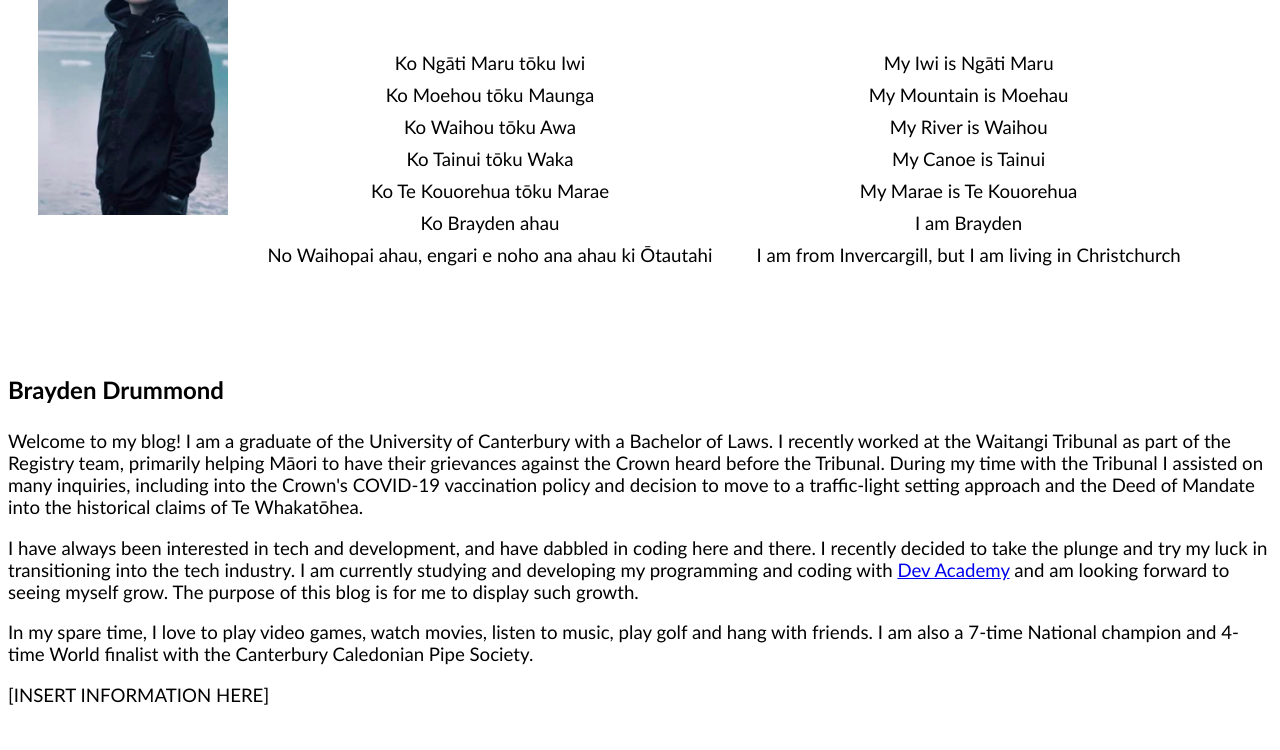
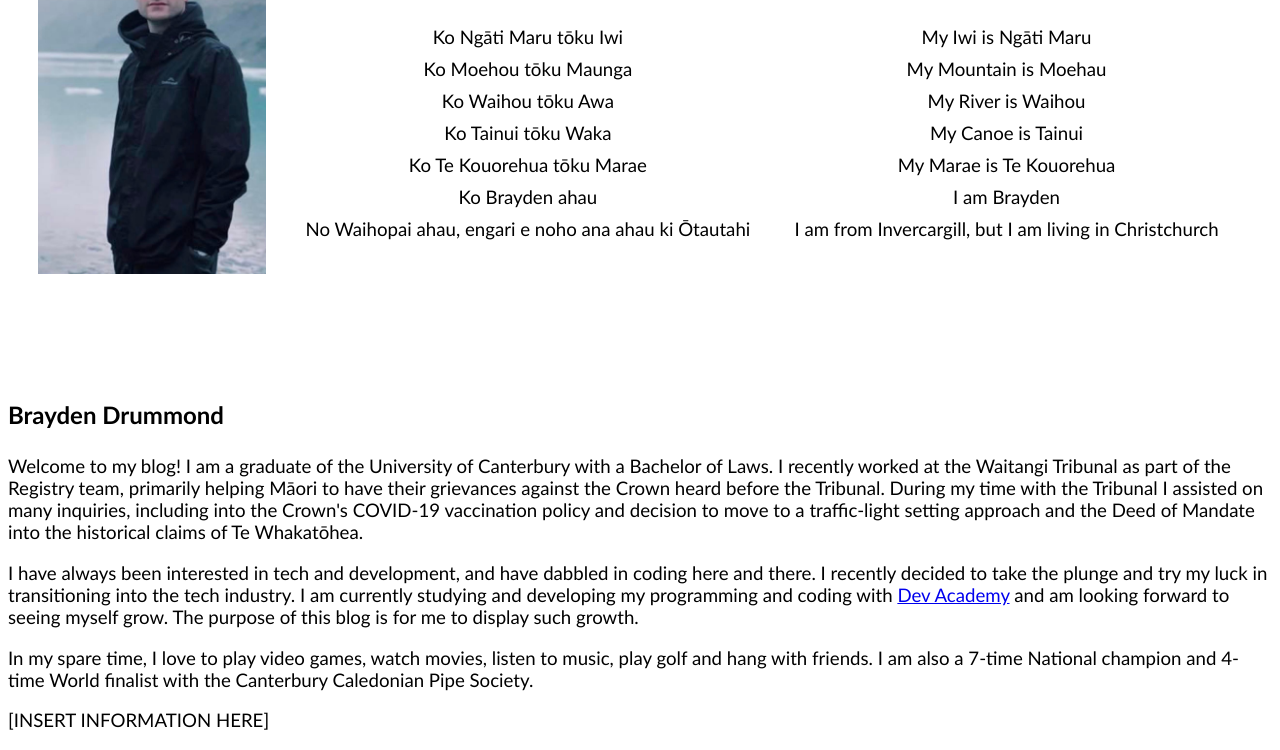
Before and after one commit to brayden-drummond/brayden-drummond.github.io, a plain HTML site: page blog/About.html in a window 1280 px wide. Shown: the part 147-897 px from the top of the page. Before the commit the page ends 872 px from the top, so only its background shows below. Drawn offline with Linux system fonts and the light colour scheme.

```diff
--- a/styles/main.css
+++ b/styles/main.css
@@ -38,7 +38,7 @@ p {
 
   }
 
-/* Blog 1 (The Difference between Margin, Border and Padding) */
+/* Blog Posts Page */
 
 .sprints-header {
   display: inline;
@@ -62,7 +62,7 @@ p {
 .dev-academy-header {
   text-align: center;
 }
-/* About section */
+/* About Page */
 
 .about-header {
 padding-left: 40%;
@@ -70,8 +70,8 @@ padding-left: 40%;
 }
 
 .image-1 {
-  width: 15%;
-  height: 15%;
+  width: 18%;
+  height: 18%;
   float: left;
   margin-left: 30px;
   padding-top: 1%
@@ -81,12 +81,11 @@ padding-left: 40%;
   list-style-type: None;
   display: inline-block;
   text-align: center;
-  padding-top: 2%;
 
 }
 
 .Welcome-to-my-blog {
-  padding-top: 3%;
+  padding-top: 7%;
 
   }
 
```
